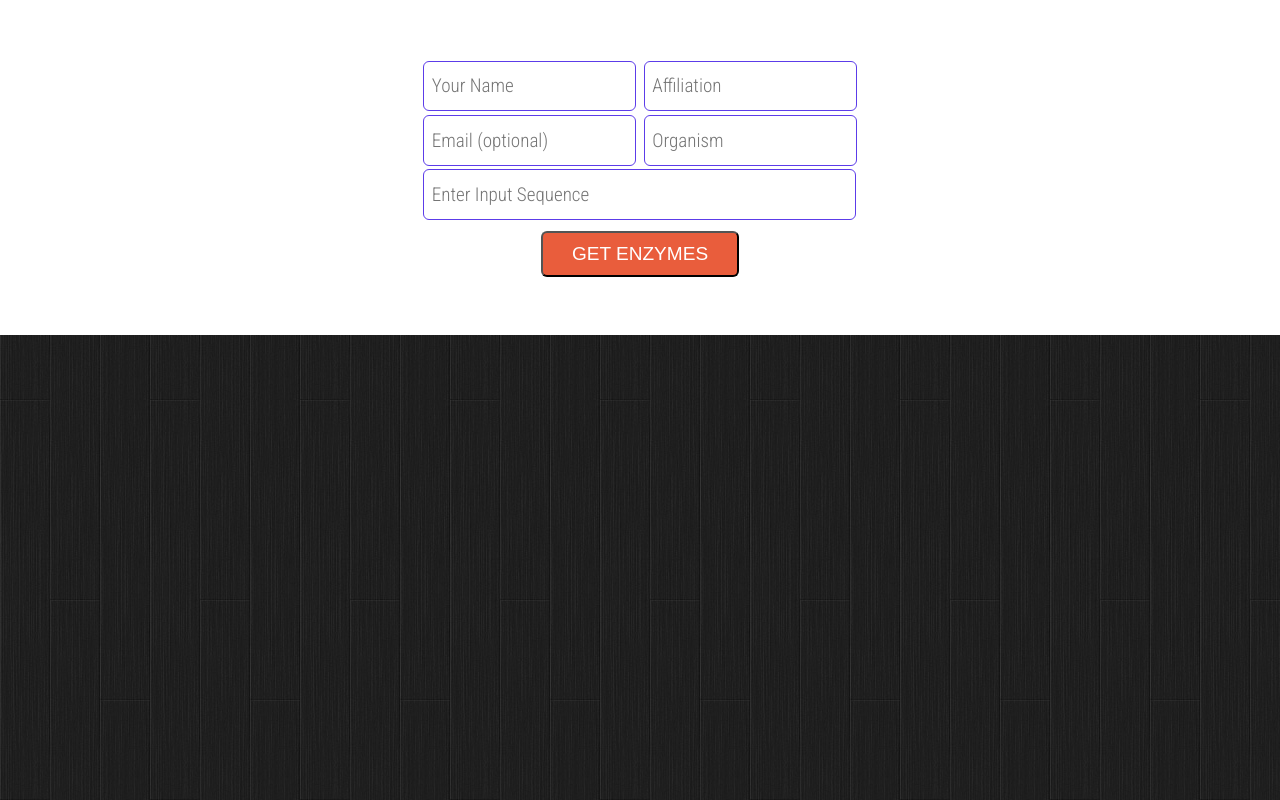
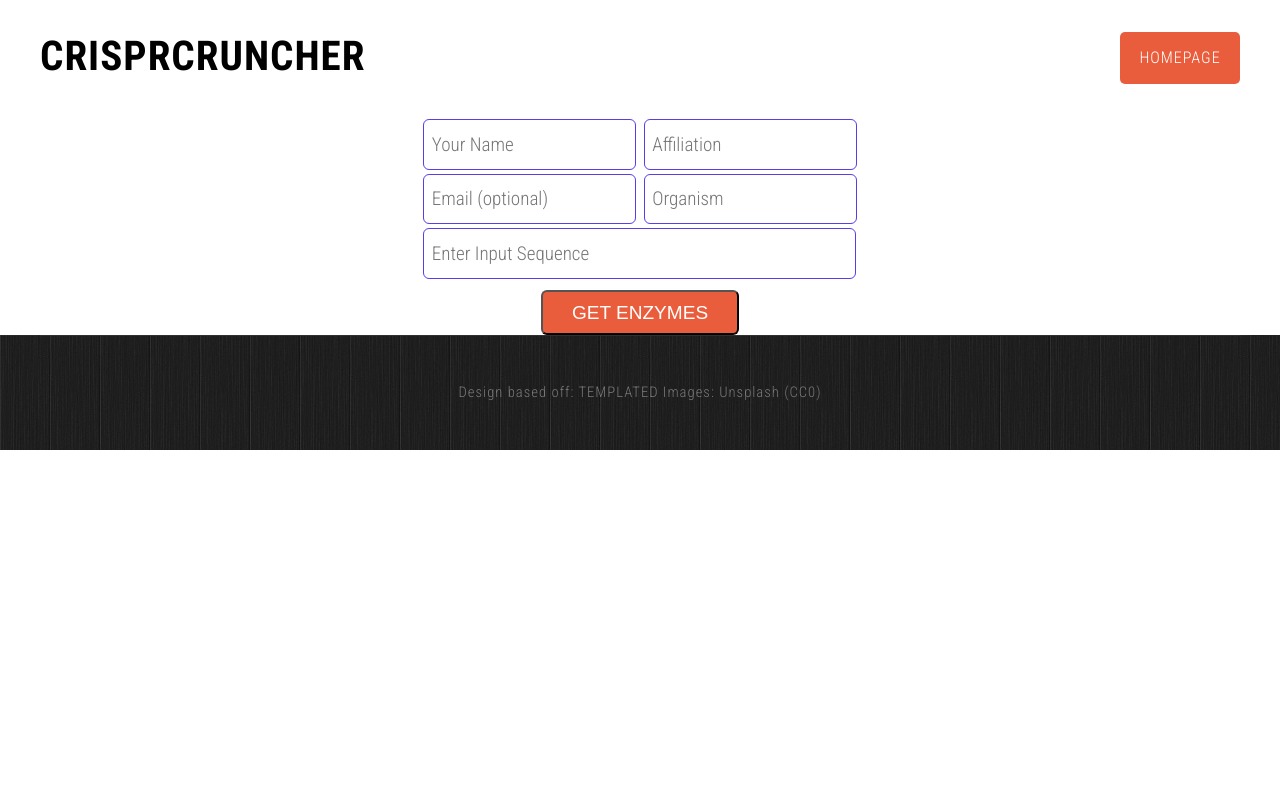
Before and after one commit to samuelfay/CRISPRcruncher, a Flask app: page / in a window 1280 px wide. Run offline with Flask 2, Linux system fonts and the light colour scheme; some libraries are stand-ins or nearby versions.

Commit message:
Fixed footer and got a basic results page working.

```diff
--- a/CRISPRcruncher.py
+++ b/CRISPRcruncher.py
@@ -208,3 +208,6 @@
             return render_template('index.html', hasResults = True,
                 enzymes = enzymes)
     return render_template('index.html', hasResuls = False)
+
+if __name__ == "__main__":
+    app.run(debug=True)
--- a/static/css/style-desktop.css
+++ b/static/css/style-desktop.css
@@ -37,12 +37,12 @@
 
 	#page
 	{
-		padding: 2em 0em 6em 0em;
+		padding: 0em 0em 0em 0em;
 	}
 
 	.homepage #page
 	{
-		padding: 6em 0em;
+		padding: 0em 0em;
 	}
 
 	#main
@@ -54,8 +54,8 @@
 
 	.homepage #main
 	{
-		margin-top: 6em;
-		padding-top: 6em;
+		margin-top: 0em;
+		padding-top: 0em;
 	}
 
 /*********************************************************************************/
@@ -64,7 +64,7 @@
 
 	#footer
 	{
-		padding: 0em 0em 4em 0em;
+		padding: 0em 0em 0em 0em;
 	}
 
 /*********************************************************************************/
--- a/static/css/style.css
+++ b/static/css/style.css
@@ -14,7 +14,7 @@
 
 	body
 	{
-		background: #202020 url(images/img01.jpg) repeat;
+		/*background: #202020 url(images/img01.jpg) repeat;*/
 	}
 
 	body,input,textarea,select
@@ -30,6 +30,13 @@
 		letter-spacing: 1px;
 		text-transform: uppercase;
 		font-weight: 300;
+	}
+
+	h1.results {
+		letter-spacing: 1px;
+		text-transform: uppercase;
+		font-weight: 300;
+		font-size: 2em;
 	}
 
 		h1 a, h2 a, h3 a, h4 a, h5 a, h6 a
@@ -86,6 +93,22 @@
 	p, ul, ol, dl, table
 	{
 		margin-bottom: 1em;
+	}
+
+	.resultsTable {
+		width:80%;
+		margin-left: 10%;
+		margin-right: 10%;
+	}
+
+	.resultsTable th,
+	.resultsTable td{
+		text-align: center;
+		padding-bottom: 0.1em;
+	}
+
+	.resultsTable tr {
+		border-bottom: 1px solid #5c3ce9;
 	}
 
 	header
@@ -876,12 +899,8 @@
 
 	#footer
 	{
-		position: fixed;
-    left: 0;
-    bottom: 0;
-    width: 100%;
-		height:10%;
 		/*color: rgba(255,255,255,.4);*/
+		background: #202020 url(images/img01.jpg) repeat;
 	}
 
 	#footer .container
--- a/templates/index.html
+++ b/templates/index.html
@@ -6,7 +6,7 @@
 
 	Modified for CRISPRcruncher by Samuel Fay
 -->
-<html>
+<html style="height:100%;">
 	<head>
 		<title>CRISPRcruncher</title>
 		<meta http-equiv="content-type" content="text/html; charset=utf-8" />
@@ -24,10 +24,11 @@
 		<!--[if lte IE 8]><link rel="stylesheet" href="css/ie/v8.css" /><![endif]-->
 		<!--[if lte IE 9]><link rel="stylesheet" href="css/ie/v9.css" /><![endif]-->
 	</head>
-	<body class="homepage">
+	<body class="homepage" style="display:flex;flex-direction:column;height:100%">
 
 	<!-- Header -->
-		<div id="header" style="position:absolute;height:15%;width:100%;top:0%">
+	  <div id="content" style="flex:1 0 auto;">
+		<div id="header">
 			<div class="container">
 
 				<!-- Logo -->
@@ -51,8 +52,7 @@
 	<!-- /Banner -->
 
 	<!-- Main -->
-		<div id="page" style="padding:4em 0em 4em 0em;position:absolute;min-height:75%
-		;width:100%;top:15%">
+		<div id="page" style="padding-top: 0.5em 0em 0.5em 0em">
 			{% if hasResults != true %}
 			<div id="main-form" class="container">
 			 <div style="padding:0% 25% 0% 25%;display:flex;justify-content:center">
@@ -81,10 +81,13 @@
 		</div>
 			{% endif %}
 			 {% if hasResults %}
-			 <button type="button" class="button" style="font-size:0.5em;" onclick="window.location.href='/index.html';"
-			 >Get Enzymes</button>
-			 <h3>{{enzymes|length}} enzymes found!</h3>
-			 <table style="width: 100%">
+			 <div id="tableTitle" style="display:flex;align-content:row;margin-left:10%;margin-bottom:0.5em">
+			 <button type="button" class="button" style="font-size:1em" onclick="window.location.href='/';"
+			 >&#x25c0; Back</button>
+			 <h1 class="results" style="align-self:center;margin-top:0.5em;margin-left:30%;">
+				 RESULTS ({{enzymes|length}} enzymes)</h1>
+		 	</div>
+			 <table class="resultsTable">
 				 <tr>
 					 <th>Enzyme</th>
 					 <th>Enzyme Sequence</th>
@@ -104,12 +107,13 @@
 			</table>
 			 {% endif %}
 	</div>
+</div>
 	<!-- /Footer -->
 
 	<!-- Copyright -->
-		<div id="footer" style="position:absolute;bottom:0;left:0;width:100%;height:10%">
+		<div id="footer" style="flex-shrink: 0;padding:0em 0em 0em 0em">
 		<div id="copyright" class="container">
-			Design: <a href="http://templated.co">TEMPLATED</a> Images: <a href="http://unsplash.com">Unsplash</a> (<a href="http://unsplash.com/cc0">CC0</a>)
+			Design based off: <a href="http://templated.co">TEMPLATED</a> Images: <a href="http://unsplash.com">Unsplash</a> (<a href="http://unsplash.com/cc0">CC0</a>)
 		</div>
 	</div>
 
```
Also changed, not shown: static/css/style-mobile.css (+4 -4 lines).
